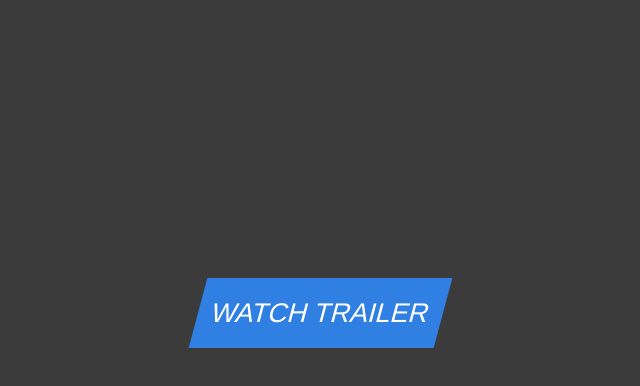
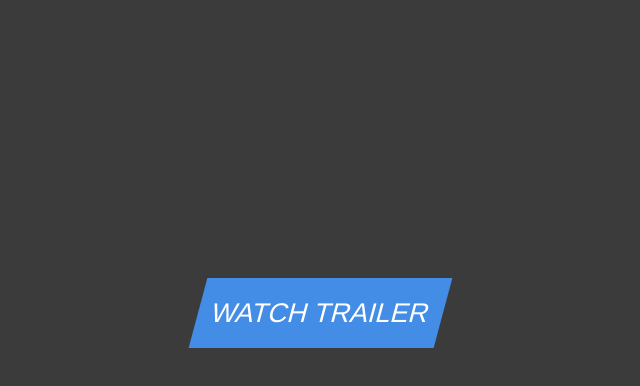
Before and after one commit to b1ueh4wk/challenges, a plain HTML site: page Tyler/Challenge 1/26/index.html in a window 1280 px wide. In both pictures the pointer is over the button "WATCH TRAILER". Shown: the whole page, without its empty margins (80-720 px from the left). Drawn offline with Linux system fonts and the light colour scheme; a web font is replaced by a local one.

Commit message:
button hover implemented

```diff
--- a/Tyler/Challenge 1/26/style.css
+++ b/Tyler/Challenge 1/26/style.css
@@ -16,6 +16,11 @@ body{
   font-size: 27px;
 }
 
+.trailer-button:hover{
+  cursor: pointer;
+  background-color: #448de7;
+}
+
 /* NOTE: the transform skew also skews the text, even when transform is set to 'none', not sure how to fix this.  */
 
 p{
```
